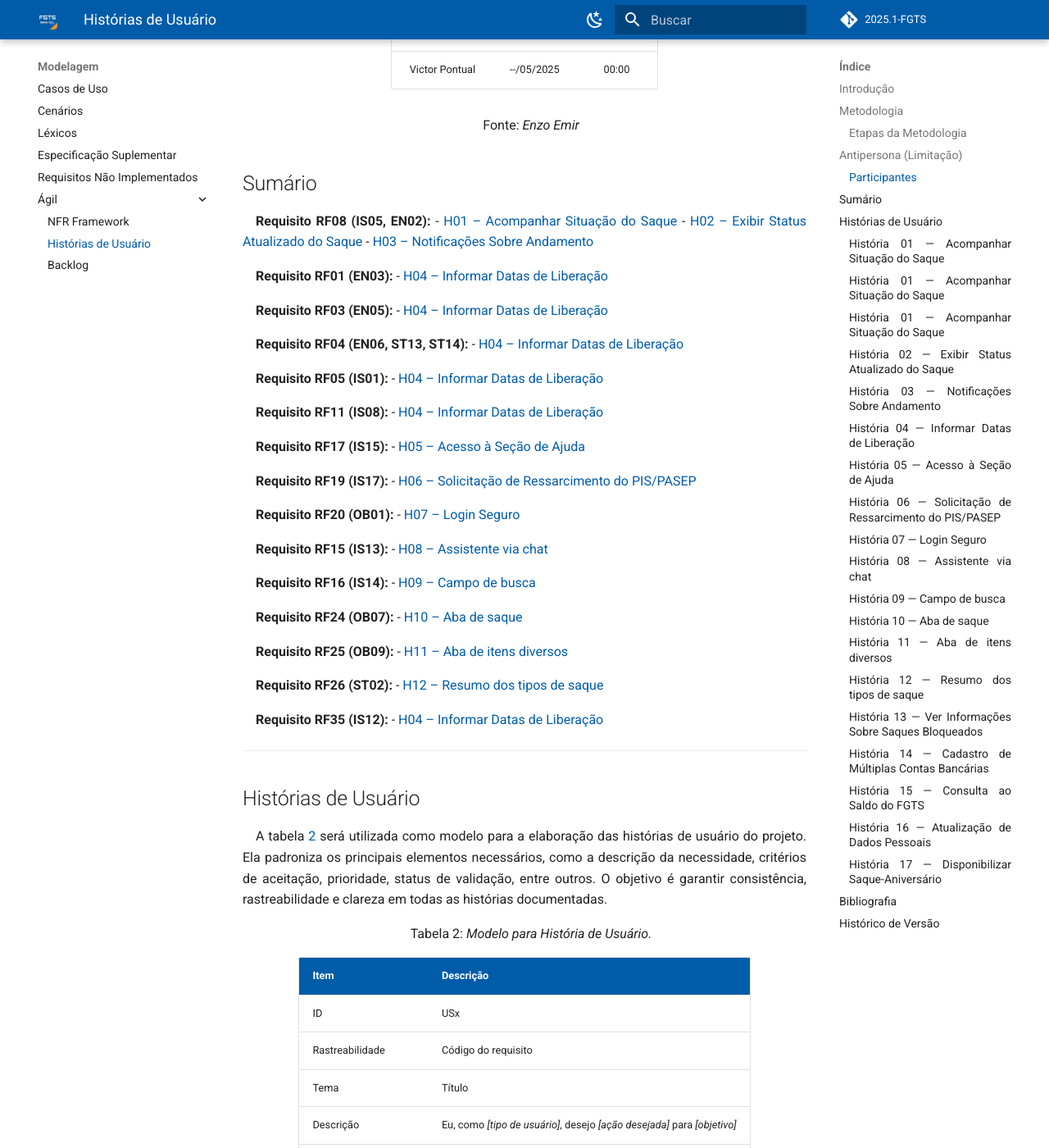
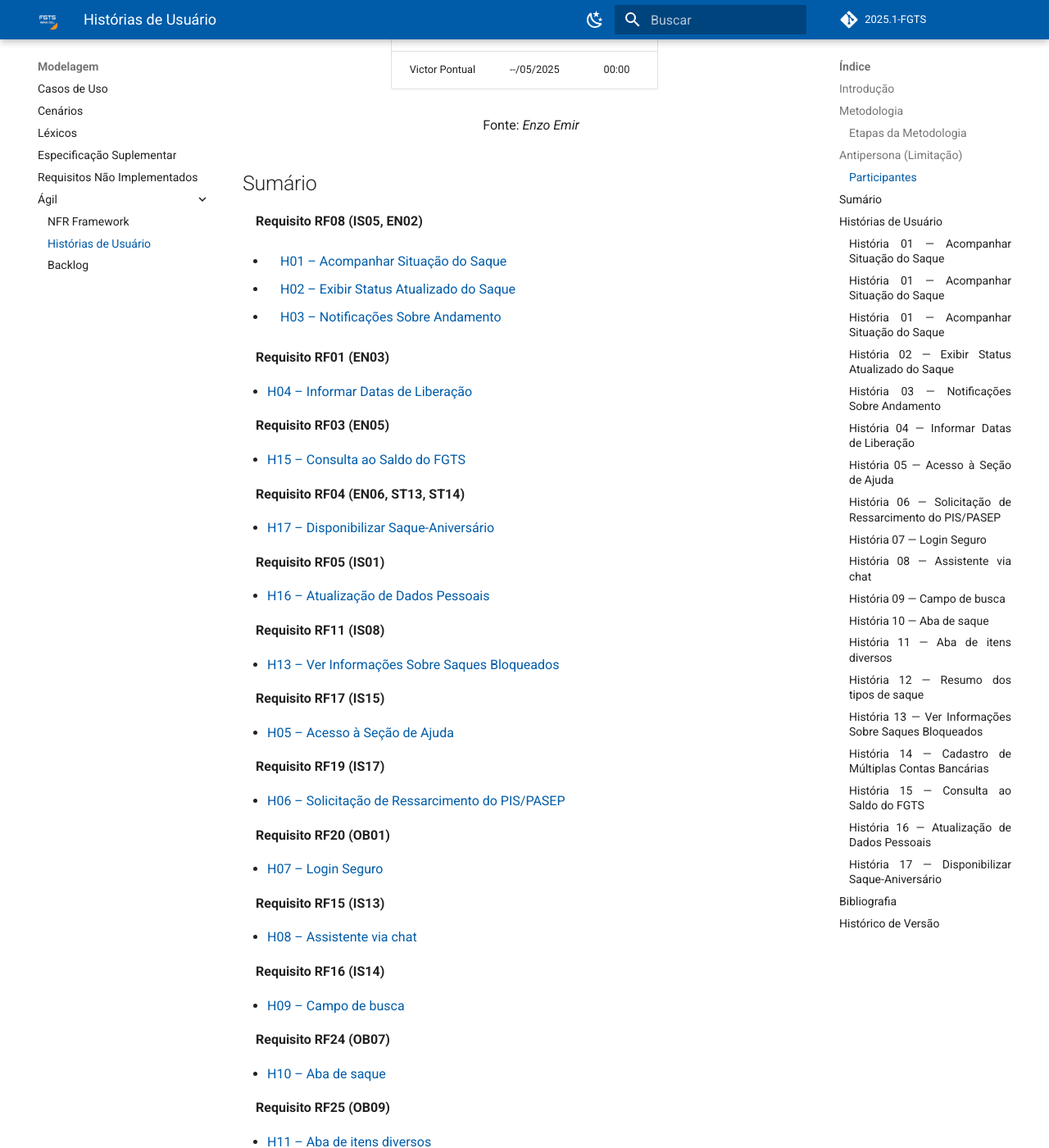
Before and after one commit to eduardodpms/REQ-FGTS, an MkDocs documentation site: the page built from docs/Modelagem-Agil/HistoriasDeUsuario.md, in a window 1280 px wide and 1400 px high, scrolled down 3221 px. Shown: the whole window at 82% size. Built offline with MkDocs 1.6.1 and Material for MkDocs 9.7.7, drawn with Linux system fonts in a browser that asks for light colours; comment, search, counter and statistics services are not loaded; some of the changed text lies outside the part shown.

Commit message:
update: fazendo algumas melhorias no sumário

```diff
--- a/docs/Modelagem-Agil/HistoriasDeUsuario.md
+++ b/docs/Modelagem-Agil/HistoriasDeUsuario.md
@@ -111,52 +111,69 @@ Para cada história, foram definidos critérios claros e objetivos que garantem
 
 ##  Sumário
 
-**Requisito RF08 (IS05, EN02):**
+**Requisito RF08 (IS05, EN02)**
+
 - [H01 – Acompanhar Situação do Saque](#h01)
+
 - [H02 – Exibir Status Atualizado do Saque](#h02)
+
 - [H03 – Notificações Sobre Andamento](#h03)
 
-**Requisito RF01 (EN03):**
+**Requisito RF01 (EN03)**
+
 - [H04 – Informar Datas de Liberação](#h04)
 
-**Requisito RF03 (EN05):**
-- [H04 – Informar Datas de Liberação](#h04)
+**Requisito RF03 (EN05)**
 
-**Requisito RF04 (EN06, ST13, ST14):**
-- [H04 – Informar Datas de Liberação](#h04)
+- [H15 – Consulta ao Saldo do FGTS](#h13)
 
-**Requisito RF05 (IS01):**
-- [H04 – Informar Datas de Liberação](#h04)
+**Requisito RF04 (EN06, ST13, ST14)**
 
-**Requisito RF11 (IS08):**
-- [H04 – Informar Datas de Liberação](#h04)
+- [H17 – Disponibilizar Saque-Aniversário](#h17)
 
-**Requisito RF17 (IS15):**
+**Requisito RF05 (IS01)**
+
+- [H16 – Atualização de Dados Pessoais](#h16)
+
+**Requisito RF11 (IS08)**
+
+- [H13 – Ver Informações Sobre Saques Bloqueados](#h13)
+
+**Requisito RF17 (IS15)**
+
 - [H05 – Acesso à Seção de Ajuda](#h05)
 
-**Requisito RF19 (IS17):**
+**Requisito RF19 (IS17)**
+
 - [H06 – Solicitação de Ressarcimento do PIS/PASEP](#h06)
 
-**Requisito RF20 (OB01):**
+**Requisito RF20 (OB01)**
+
 - [H07 – Login Seguro](#h07)
 
-**Requisito RF15 (IS13):**
+**Requisito RF15 (IS13)**
+
 - [H08 – Assistente via chat](#h08)
 
-**Requisito RF16 (IS14):**
+**Requisito RF16 (IS14)**
+
 - [H09 – Campo de busca](#h09)
 
-**Requisito RF24 (OB07):**
+**Requisito RF24 (OB07)**
+
 - [H10 – Aba de saque](#h10)
 
-**Requisito RF25 (OB09):**
+**Requisito RF25 (OB09)**
+
 - [H11 – Aba de itens diversos](#h11)
 
-**Requisito RF26 (ST02):**
+**Requisito RF26 (ST02)**
+
 - [H12 – Resumo dos tipos de saque](#h12)
 
-**Requisito RF35 (IS12):**
-- [H04 – Informar Datas de Liberação](#h04)
+**Requisito RF35 (IS12)**
+
+- [H14 – Cadastro de Múltiplas Contas Bancárias](#h14)
 
 ---
 
```
